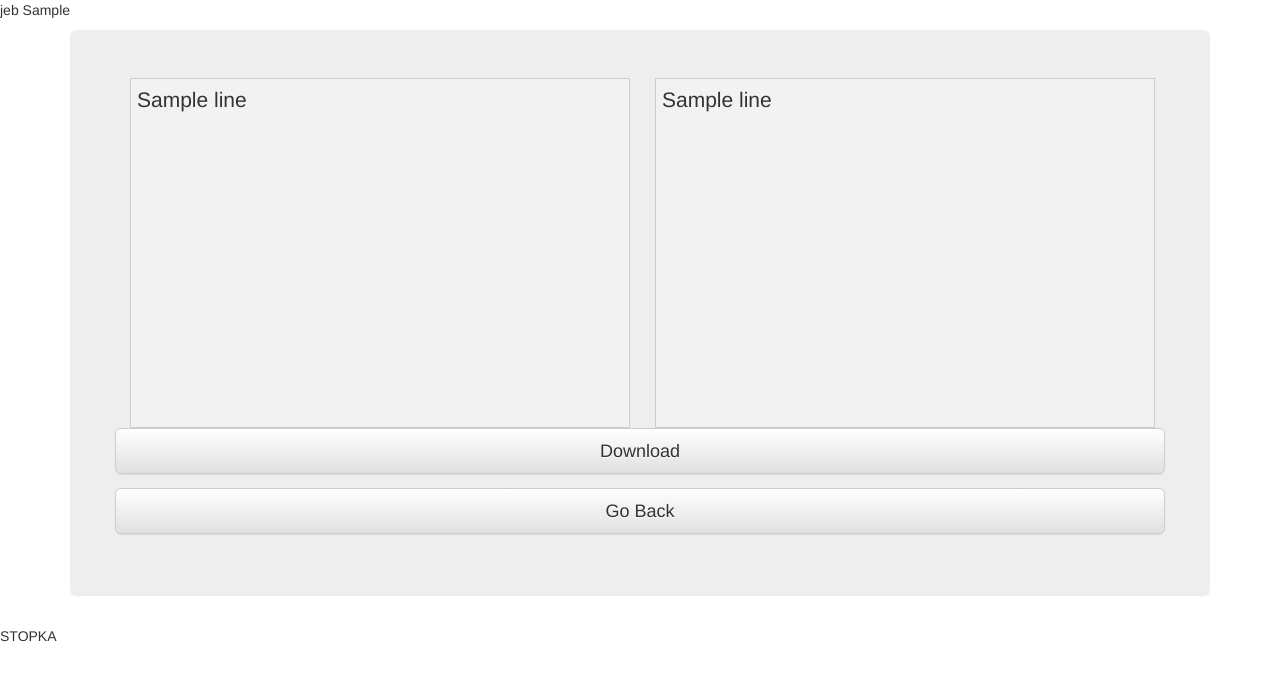
After one commit to Noventhree/sub_adjuster_django, a Django app: template src/sub_adjuster/templates/sub_adjuster/confirm_adjustment.html in a window 1280 px wide. The commit adds this page. Shown: the top 681 px of the page. Run offline with Django 3.2, Linux system fonts and the light colour scheme; a user stored in the database is signed in; tables that the repository leaves empty hold one stand-in row (values such as "Sample post"); the template is opened without the code that fills it: most values are stand-ins (such as "Sample title", 1, 10 or a date in 2020); parts of the project's set-up code (start-up, migrations or seed data) failed here and were passed over; some libraries are stand-ins or nearby versions.

Commit message:
before flush

```diff
--- a/src/static/css/base.css
+++ b/src/static/css/base.css
@@ -35,3 +35,7 @@ li {
 .ui-droppable {
 
 }
+
+.ui-draggable {
+    background: #0E7F73;
+}
--- a/src/static/js/script.js
+++ b/src/static/js/script.js
@@ -1,10 +1,10 @@
 
 
 $(function(){
-    $("li").hover(function(){
-        $(this).css("background-color", "pink");
+    $(".ui-draggable").hover(function(){
+        $(this).css("background-color", "#12A191");
         }, function(){
-        $(this).css("background-color", "#89E8BF");
+        $(this).css("background-color", "#0E7F73");
     });
 });
 
@@ -12,13 +12,14 @@ $(function() {
     $(".ui-draggable").draggable({
         cursor: "crosshair",
         revert: "invalid",
+
         helper : "clone"});
 
     $(".ui-droppable").droppable({
         accept: ".ui-draggable",
         drop: function(event, ui) {
             console.log(".ui-droppable");
-            $( this ).find( "li" ).remove();
+            $( this ).find( ".ui-draggable" ).remove();
             var dropped = ui.draggable;
             var droppedOn = $(this);
             $(dropped).clone().css({top: 0,left: 0}).appendTo(droppedOn);
--- /dev/null
+++ b/src/sub_adjuster/templates/sub_adjuster/confirm_adjustment.html
@@ -0,0 +1,52 @@
+{% extends "sub_adjuster/base.html" %}
+
+
+    {% block user_content %}
+
+
+        <p>jeb {{ post_data }}</p>
+        <div class="container">
+            <div class="jumbotron">
+                <div class="row">
+
+                    <div class="col-md-6">
+
+                        <div class="sub_guts" >
+                                {% for index, line in base_file_lines %}
+                                <div>
+                                    {{ line|linebreaks }}
+                                </div>
+                                {% endfor %}
+                        </div>
+                    </div>
+
+                    <div class="col-md-6">
+
+                        <div class="sub_guts" >
+                                {% for index, line in adjusted_file_lines %}
+
+                                <div>
+
+                                    {{ line|linebreaks }}
+
+                                </div>
+                                {% endfor %}
+                        </div>
+                    </div>
+                </div>
+                <div class="row">
+                    <form method="POST" action=""> {% csrf_token %}
+                        <input type="submit" value="Download" name="base_sub_button" class="btn btn-default btn-lg btn-block"/>
+
+                    </form>
+                    <form action="/get_parameters" method="GET">
+                        <input type="submit" value="Go Back" name="base_sub_button" class="btn btn-default btn-lg btn-block"/>
+                    </form>
+                </div>
+            </div>
+
+
+        </div>
+
+
+    {% endblock %}
--- a/src/sub_adjuster/templates/sub_adjuster/upload.html
+++ b/src/sub_adjuster/templates/sub_adjuster/upload.html
@@ -1,6 +1,8 @@
 {% extends "sub_adjuster/base.html" %}
 
     {% block user_content %}
+    <div class="container">
+        <div class="jumbotron">
             <div class="row">
                 <form enctype="multipart/form-data" method="POST" action="" name="base_sub_form"> {% csrf_token %}
                     <div class="col-md-6">
@@ -14,6 +16,8 @@
                     </div>
                 </form>
             </div>
+        </div>
+    </div>
     <div class="row">
         <!--<div class="col-md-12">-->
             <!--<input type="submit" value="Upload!" onclick="submitForms()" />-->
--- a/src/sub_adjuster/tests.py
+++ b/src/sub_adjuster/tests.py
@@ -20,8 +20,8 @@ class AdjusterTestCase(TestCase):
 
     def test_get_multiplier(self):
 
-        subBase = Subtitles.objects.get(name='base')
-        subBlue = Subtitles.objects.get(name='blueprint')
-        adj1 = Adjuster(subBase, subBlue)
+        sub_base = Subtitles.objects.get(name='base')
+        sub_blue = Subtitles.objects.get(name='blueprint')
+        adj1 = Adjuster(sub_base, sub_blue)
         adj1.get_multiplier()
         self.assertAlmostEqual(adj1.multiplier, 1.3)
--- a/src/sub_adjuster/urls.py
+++ b/src/sub_adjuster/urls.py
@@ -6,6 +6,7 @@ urlpatterns = [
     url(r'^$', views.upload_file_view, name='upload_file'),
     url(r'^get_parameters/$', views.get_parameters_view, name='get_parameters'),
     url(r'^download/$', views.download_file_view, name='download'),
+    url(r'^confirm_adjustment/$', views.confirm_adjustment_view, name='confirm_adjustment'),
     # url(r'^download/$', views.download_file_view, name='adjust'),
 
     #
```
Also changed, not shown: src/sub_adjuster/forms.py (+7 -9 lines), src/sub_adjuster/models.py (+9 -11 lines), src/sub_adjuster/templates/sub_adjuster/get_parameters.html (+10 -15 lines), src/sub_adjuster/views.py (+27 -6 lines). Lines whose indentation alone changed are shown as unchanged.
